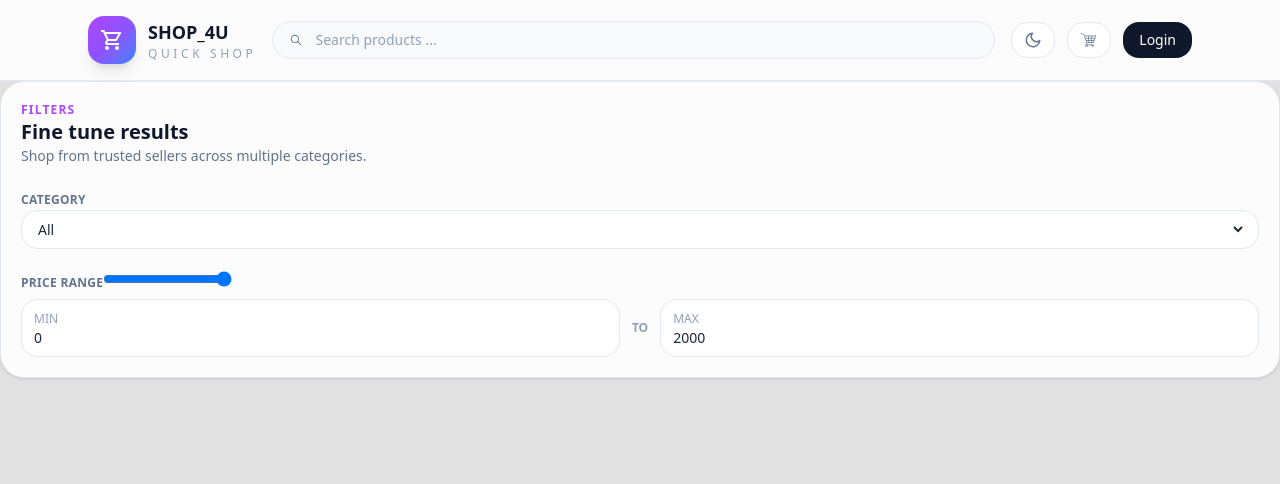
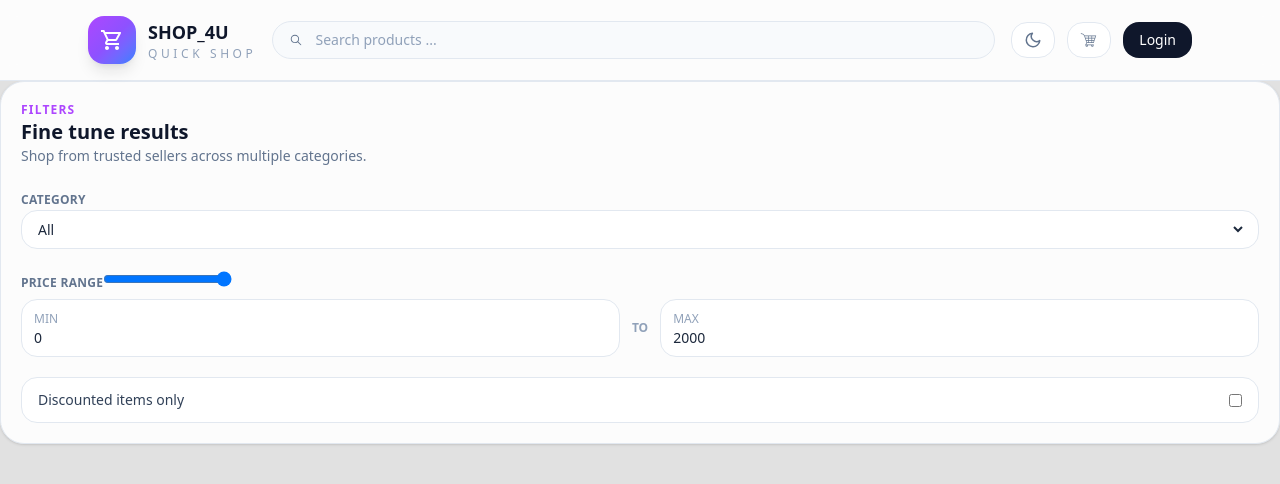
Before and after one commit to Abdallah-AbouHamdan/SHOP_4U, a React app in the folder frontend/: page / in a window 1280 px wide. Shown: the top 484 px of the page. Built offline with nearby package versions, Linux system fonts and the light colour scheme; the HTML template or start-up script is replaced by a standard one.

Commit message:
adding the discount filter

```diff
--- a/frontend/src/pages/Home.tsx
+++ b/frontend/src/pages/Home.tsx
@@ -73,5 +73,14 @@ export default function Filters() {
           </div>
         </div>
       </div>
+      <label className="flex items-center justify-between rounded-2xl border border-slate-200 bg-white px-4 py-3 text-sm font-medium text-slate-700">
+        Discounted items only
+        <input
+          type="checkbox"
+          className="toggle-input"
+          checked={filters.discounted}
+          onChange={(e) => setFilter("discounted", e.target.checked)}
+        />
+      </label>
       </section>
       )}
```
